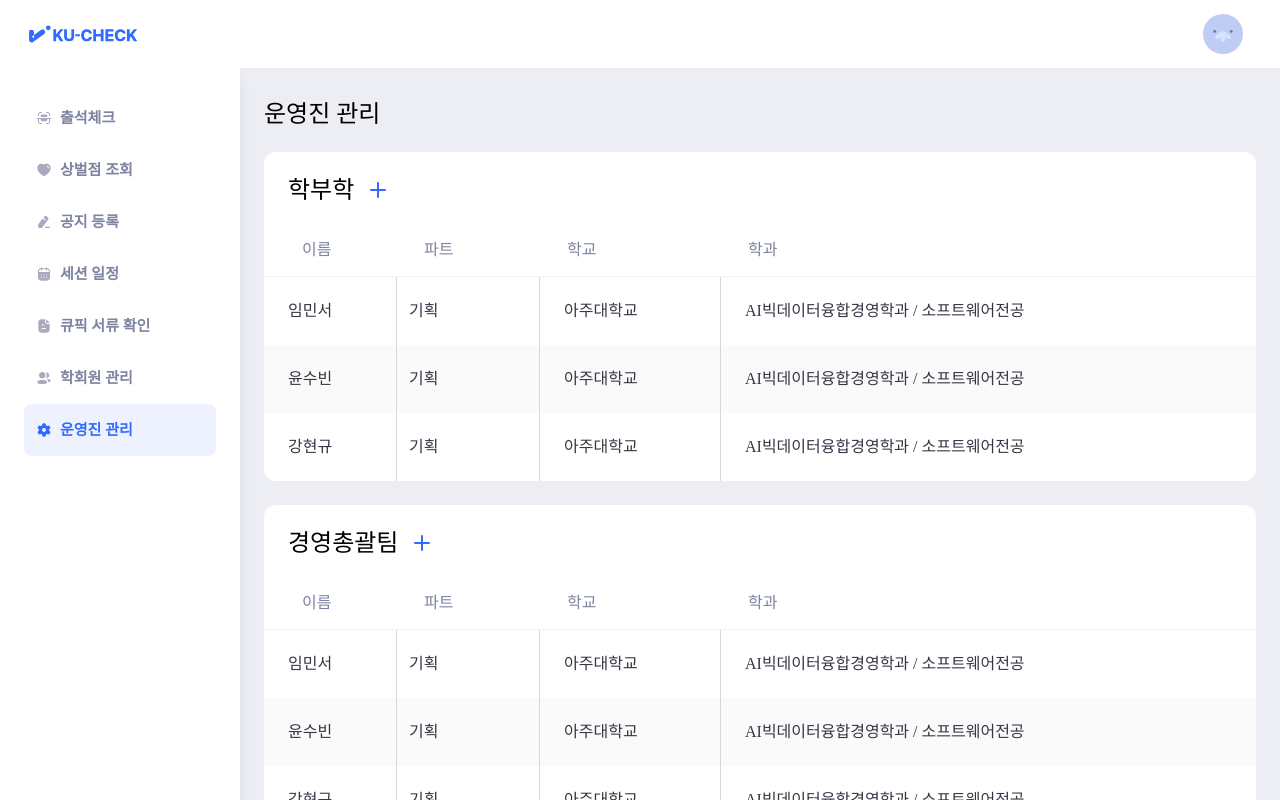
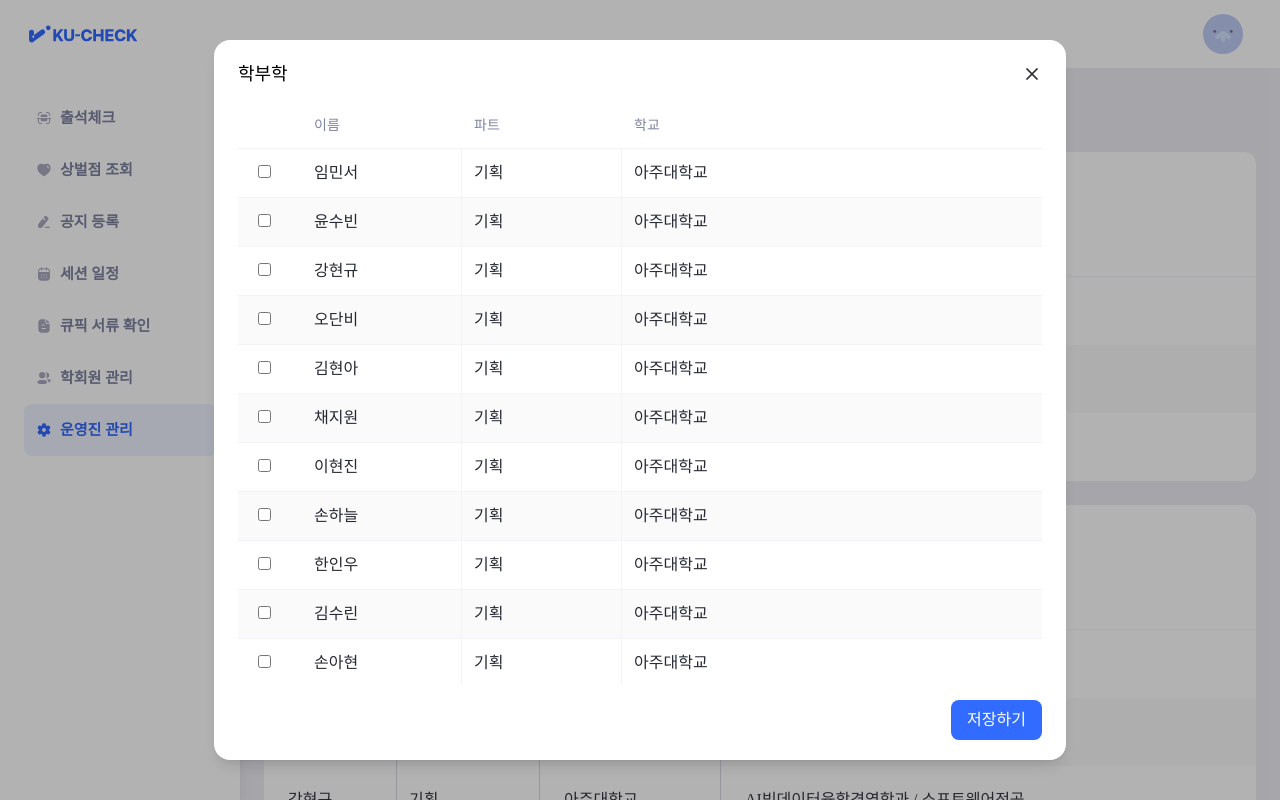
Before and after one commit to Kusitms32th-KuCheck/KuCheck-Front, a Next.js app: page /staff-management in a window 1280 px wide. Both pictures are taken after a click on the button 378 px from the left and 190 px from the top of the page. Built offline with nearby package versions, Linux system fonts and the light colour scheme; a web font is replaced by a local one.

Commit message:
feat(#29): 운영진 추가 퍼블리싱

```diff
--- /dev/null
+++ b/src/components/manager/modal/MemberSelectModal.tsx
@@ -0,0 +1,87 @@
+'use client'
+
+import React, { useState } from 'react'
+import type { Member } from '@/types/manager/member/mockData'
+import { ModalXIcon } from '@/assets/svgComponents/manager'
+
+export default function MemberSelectModal({
+  open,
+  title = '',
+  members = [],
+  onClose,
+  onSave,
+}: {
+  open: boolean
+  title?: string
+  members?: Member[]
+  onClose?: () => void
+  onSave?: (selected: Member[]) => void
+}) {
+  const [selectedIds, setSelectedIds] = useState<Record<number, boolean>>({})
+
+  if (!open) return null
+
+  const toggle = (idx: number) => {
+    setSelectedIds((s) => ({ ...s, [idx]: !s[idx] }))
+  }
+
+  const handleSave = () => {
+    const selected = members.filter((_, i) => selectedIds[i])
+    onSave?.(selected)
+    onClose?.()
+  }
+
+  return (
+    <div className="fixed inset-0 z-60 flex items-center justify-center bg-[rgba(0,0,0,0.3)]">
+      <section className="relative inline-flex h-[90vh] max-h-[752px] w-[90vw] max-w-[852px] flex-col rounded-[16px] bg-white px-6 py-5 shadow-lg">
+        <div className="relative mb-4 flex items-center justify-between">
+          <p className="body-2xl-medium">{title}</p>
+          <button
+            aria-label="닫기"
+            onClick={() => onClose?.()}
+            className="absolute right-0 text-gray-500 hover:text-gray-700"
+          >
+            <ModalXIcon width={20} height={20} />
+          </button>
+        </div>
+
+        <div className="flex min-h-0 flex-1 flex-col">
+          <div
+            className="grid items-center border-b border-gray-100 p-3"
+            style={{ gridTemplateColumns: '64px 160px 160px 350px' }}
+          >
+            <div />
+            <p className="body-sm-medium text-gray-500">이름</p>
+            <p className="body-sm-medium text-gray-500">파트</p>
+            <p className="body-sm-medium text-gray-500">학교</p>
+          </div>
+
+          <div className="overflow-auto">
+            <div className="grid gap-0">
+              {members.map((m, i) => (
+                <div
+                  key={i}
+                  className={`grid items-center border-b border-gray-100 ${i % 2 === 1 ? 'bg-background1' : ''}`}
+                  style={{ gridTemplateColumns: '64px 160px 160px 350px' }}
+                >
+                  <div className="pl-5">
+                    <input checked={!!selectedIds[i]} onChange={() => toggle(i)} type="checkbox" />
+                  </div>
+                  <p className="body-lg-regular truncate border-r border-gray-100 p-3 text-gray-800">{m.name}</p>
+                  <p className="body-lg-regular truncate border-r border-gray-100 p-3 text-gray-800">{m.part}</p>
+                  <p className="body-lg-regular truncate p-3 text-gray-800">{m.school}</p>
+                </div>
+              ))}
+            </div>
+          </div>
+        </div>
+
+        <div className="mt-4 flex justify-end">
+          <button onClick={handleSave} className="bg-primary-500 rounded-[8px] px-4 py-2 text-white">
+            저장하기
+          </button>
+        </div>
+      </section>
+    </div>
+  )
+}
--- a/src/components/manager/staff-management/TeamTable.tsx
+++ b/src/components/manager/staff-management/TeamTable.tsx
@@ -1,16 +1,22 @@
-import React from 'react'
+'use client'
+
 import StaffTableRow from './staff-row/StaffTableRow'
 import type { Member } from '@/types/manager/member/mockData'
 import { PlusIcon } from '@/assets/svgComponents/manager'
+import { generateMockMembers } from '@/types/manager/member/mockData'
+import MemberSelectModal from '@/components/manager/modal/MemberSelectModal'
+import { useState } from 'react'
 
-export default function TeamTable({ teamName, members }: { teamName: string; members: Member[] }) {
+export default function TeamTable({ teamName, members: initialMembers }: { teamName: string; members: Member[] }) {
+  const [members, setMembers] = useState<Member[]>(initialMembers ?? [])
+  const [isModalOpen, setIsModalOpen] = useState(false)
   const gridTemplate = '133px 143px 181px 594px 172px 400px'
 
   return (
     <section className="mb-6 overflow-hidden rounded-[12px] bg-white">
       <div className="flex items-center gap-3 px-6 pt-6 pb-5">
         <p className="heading-lg-medium">{teamName}</p>
-        <button className="text-primary-500">
+        <button className="text-primary-500" onClick={() => setIsModalOpen(true)}>
           <PlusIcon width={24} height={24} />
         </button>
       </div>
@@ -22,12 +28,12 @@ export default function TeamTable({ teamName, members }: { teamName: string; mem
               className="grid items-center border-b border-gray-100 p-[14px]"
               style={{ gridTemplateColumns: gridTemplate }}
             >
-              <p className="body-lg-medium pl-[24px] text-start text-gray-500">이름</p>
-              <p className="body-lg-medium px-[13px] text-start text-gray-500">파트</p>
-              <p className="body-lg-medium px-[13px] text-start text-gray-500">학교</p>
-              <p className="body-lg-medium px-[13px] text-start text-gray-500">학과</p>
-              <p className="body-lg-medium px-[13px] text-start text-gray-500">전화번호</p>
-              <p className="body-lg-medium px-[13px] text-start text-gray-500">로그인한 소셜 계정</p>
+              <p className="body-lg-medium pl-[13px] text-start text-gray-500">이름</p>
+              <p className="body-lg-medium text-start text-gray-500">파트</p>
+              <p className="body-lg-medium text-start text-gray-500">학교</p>
+              <p className="body-lg-medium text-start text-gray-500">학과</p>
+              <p className="body-lg-medium text-start text-gray-500">전화번호</p>
+              <p className="body-lg-medium text-start text-gray-500">로그인한 소셜 계정</p>
             </div>
 
             <div>
@@ -42,6 +48,15 @@ export default function TeamTable({ teamName, members }: { teamName: string; mem
           </div>
         )}
       </div>
+      <MemberSelectModal
+        open={isModalOpen}
+        title={teamName}
+        members={generateMockMembers()}
+        onClose={() => setIsModalOpen(false)}
+        onSave={(selected) => {
+          if (selected && selected.length > 0) setMembers((s) => [...s, ...selected])
+        }}
+      />
     </section>
   )
 }
```
